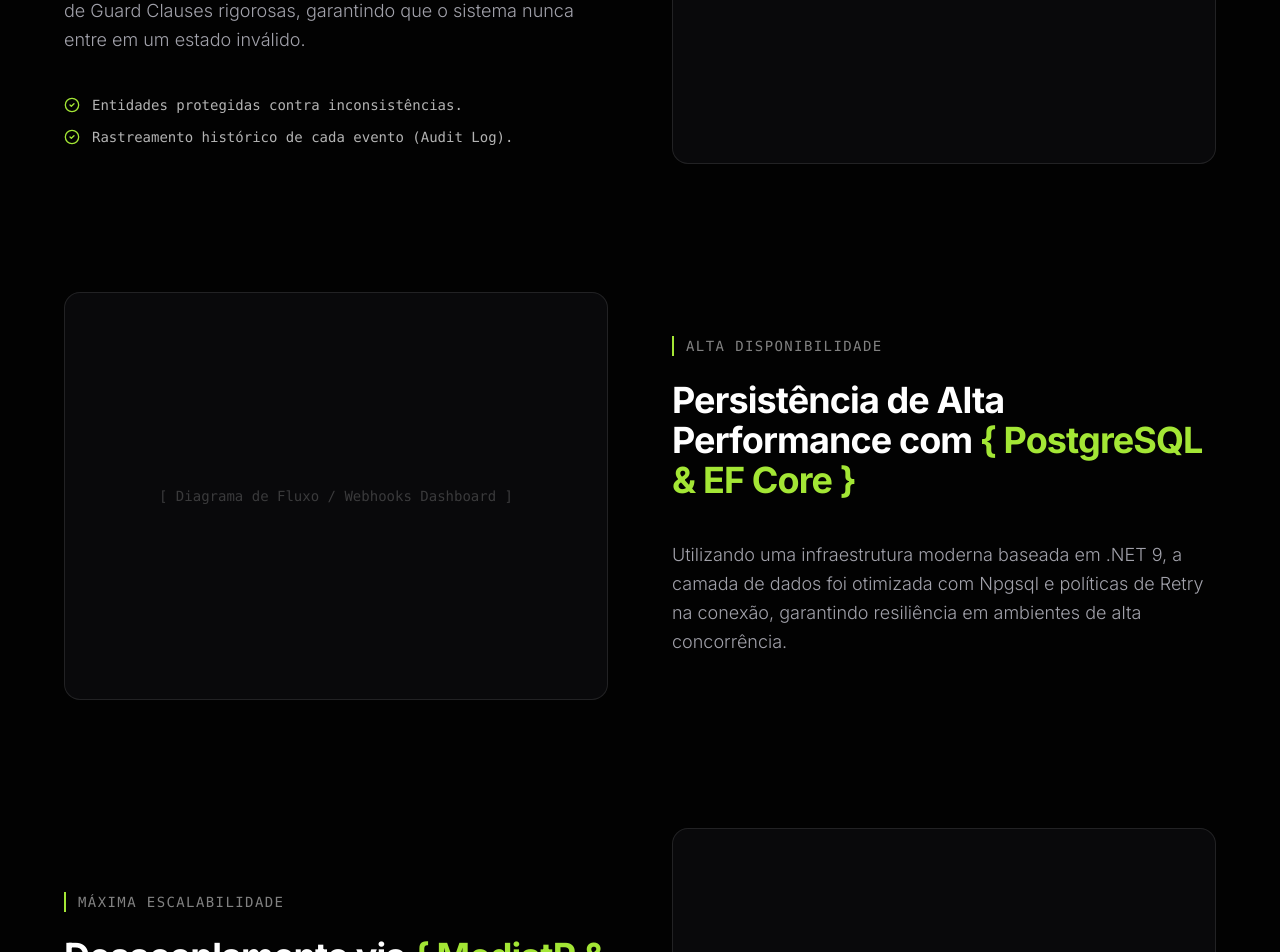
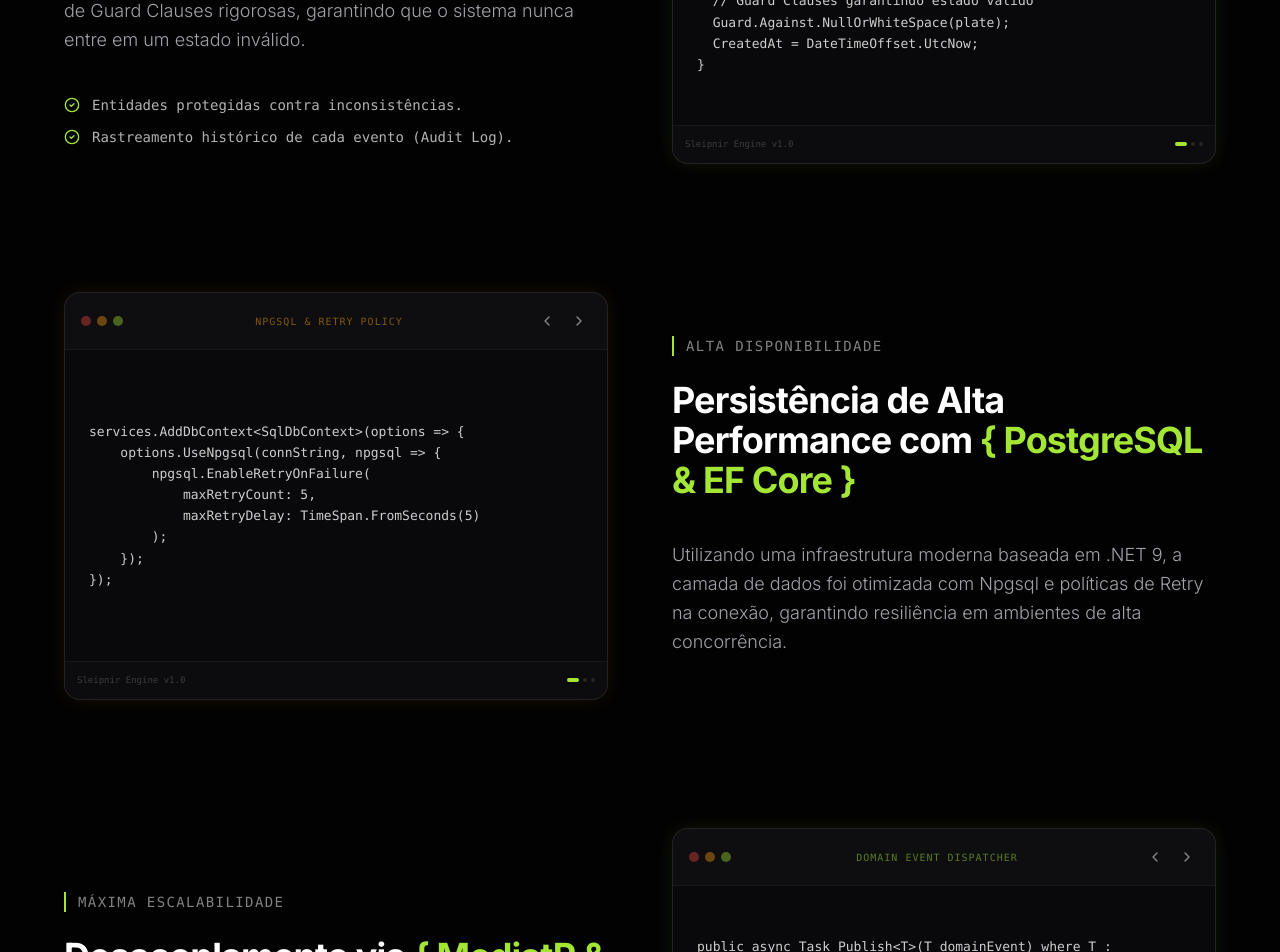
Before and after one commit to Gustavo-Resende/Portfolio, a Next.js app: page /projects/sleipnir in a window 1280 px wide. Shown: the part 2200-3152 px from the top of the page. Built offline with nearby package versions, Linux system fonts and the light colour scheme.

Commit message:
feat: Replace project screenshots with interactive CodeCarousels featuring real system logic

```diff
--- a/src/app/projects/sleipnir/page.tsx
+++ b/src/app/projects/sleipnir/page.tsx
@@ -1,8 +1,8 @@
 "use client";
 
 import { useState, useRef } from "react";
-import { motion, useScroll, useTransform } from "framer-motion";
-import { ArrowLeft, ExternalLink, Github, CheckCircle2, Calendar, Code2, Briefcase, Target, Lightbulb, AlertTriangle, Zap, Server, Activity, TrendingUp } from "lucide-react";
+import { motion, useScroll, useTransform, AnimatePresence } from "framer-motion";
+import { ArrowLeft, ExternalLink, Github, CheckCircle2, Calendar, Code2, Briefcase, Target, Lightbulb, AlertTriangle, Zap, Server, Activity, TrendingUp, ChevronLeft, ChevronRight } from "lucide-react";
 import Link from "next/link";
 import { useLanguage } from "@/i18n/LanguageContext";
 import { BackToTop } from "@/components/BackToTop";
@@ -143,19 +143,88 @@ export default function SleipnirProject() {
                 <li className="flex items-center gap-3 text-white/70"><CheckCircle2 className="text-lime-primary w-4 h-4" /> Rastreamento histórico de cada evento (Audit Log).</li>
               </ul>
             </div>
-            <div className="relative w-full aspect-square md:aspect-[4/3] rounded-2xl bg-[#09090b] border border-white/10 overflow-hidden order-1 lg:order-2 group">
-               <div className="absolute inset-0 flex items-center justify-center text-white/20 font-mono text-sm group-hover:scale-105 transition-transform duration-700">
-                  <span>[ Screenshot de Entidade / Código Clean Architecture ]</span>
-               </div>
+            <div className="relative w-full aspect-square md:aspect-[4/3] order-1 lg:order-2">
+               <CodeCarousel
+                 snippets={[
+                   {
+                     title: "Entity Constructor & Guard Clauses",
+                     code: `public Route(string plate, string origin, string destination)
+{
+  Plate = plate;
+  Origin = origin;
+  Destination = destination;
+
+  // Guard Clauses garantindo estado válido
+  Guard.Against.NullOrWhiteSpace(plate);
+  CreatedAt = DateTimeOffset.UtcNow;
+}`
+                   },
+                   {
+                     title: "Logic-Rich StartRoute",
+                     code: `public void StartRoute(DateTimeOffset estimatedEndAt, Tracking tracking)
+{
+    Guard.Against.InvalidInput(StartedAt, x => x == null, "Já iniciada");
+
+    StartedAt = tracking.EventAt;
+    EstimatedEndAt = estimatedEndAt;
+
+    AddTrackingHistory(tracking);
+}`
+                   },
+                   {
+                     title: "Tracking History Validation",
+                     code: `public void AddTrackingHistory(Tracking tracking)
+{
+    if (StartedAt.HasValue && tracking.EventAt < StartedAt.Value)
+    {
+        throw new ArgumentException("Data inválida.");
+    }
+    _tracking.Add(tracking);
+}`
+                   }
+
+                 ]}
+               />
             </div>
           </div>
 
           {/* Feature 2 (Imagem Esquerda, Texto Direita) */}
           <div className="grid grid-cols-1 lg:grid-cols-2 gap-16 items-center">
-             <div className="relative w-full aspect-square md:aspect-[4/3] rounded-2xl bg-[#09090b] border border-white/10 overflow-hidden group">
-               <div className="absolute inset-0 flex items-center justify-center text-white/20 font-mono text-sm group-hover:scale-105 transition-transform duration-700">
-                  <span>[ Diagrama de Fluxo / Webhooks Dashboard ]</span>
-               </div>
+             <div className="relative w-full aspect-square md:aspect-[4/3]">
+                <CodeCarousel
+                  color="amber"
+                  snippets={[
+                    {
+                      title: "Npgsql & Retry Policy",
+                      code: `services.AddDbContext<SqlDbContext>(options => {
+    options.UseNpgsql(connString, npgsql => {
+        npgsql.EnableRetryOnFailure(
+            maxRetryCount: 5,
+            maxRetryDelay: TimeSpan.FromSeconds(5)
+        );
+    });
+});`
+                    },
+                    {
+                      title: "Generic Repository Patterns",
+                      code: `public class EfRepository<T> : RepositoryBase<T>, IRepository<T>
+    where T : class, IAggregateRoot
+{
+    public EfRepository(SqlDbContext dbContext) : base(dbContext)
+    {
+    }
+}`
+                    },
+                    {
+                      title: "Specification Integration",
+                      code: `public async Task<T?> GetBySpecAsync(ISpecification<T> spec)
+{
+    return await ApplySpecification(spec).FirstOrDefaultAsync();
+}`
+                    }
+
+                  ]}
+                />
             </div>
             <div className="space-y-6">
               <span className="text-white/50 text-sm font-mono tracking-widest uppercase block mb-4 border-l-2 border-lime-primary pl-3">ALTA DISPONIBILIDADE</span>
@@ -179,10 +248,42 @@ export default function SleipnirProject() {
                 A aplicação utiliza padrões de mensageria internos para processar eventos de domínio de forma assíncrona, permitindo que novas funcionalidades (como notificações ou webhooks) sejam adicionadas sem alterar a lógica core da rota.
               </p>
             </div>
-            <div className="relative w-full aspect-square md:aspect-[4/3] rounded-2xl bg-[#09090b] border border-white/10 overflow-hidden order-1 lg:order-2 group">
-               <div className="absolute inset-0 flex items-center justify-center text-white/20 font-mono text-sm group-hover:scale-105 transition-transform duration-700">
-                  <span>[ Print do Grafana / Logs do Seq ]</span>
-               </div>
+            <div className="relative w-full aspect-square md:aspect-[4/3] order-1 lg:order-2">
+               <CodeCarousel
+                 color="lime"
+                 snippets={[
+                   {
+                     title: "Domain Event Dispatcher",
+                     code: `public async Task Publish<T>(T domainEvent) where T : IDomainEvent
+{
+    var handlers = _container.ResolveAll<IDomainEventHandler<T>>();
+    foreach (var handler in handlers)
+    {
+        await handler.Handle(domainEvent);
+    }
+}`
+                   },
+                   {
+                     title: "MediatR Injection Setup",
+                     code: `services.AddMediatR(cfg => {
+    cfg.RegisterServicesFromAssembly(typeof(Setup).Assembly);
+    cfg.AddOpenBehavior(typeof(LoggingBehavior<,>));
+    cfg.AddOpenBehavior(typeof(ValidationBehavior<,>));
+});`
+                   },
+                   {
+                     title: "Clean Domain Event Handler",
+                     code: `public class RouteStartedHandler : INotificationHandler<RouteStartedEvent>
+{
+    public async Task Handle(RouteStartedEvent notification, CancellationToken ct)
+    {
+        // Notificação assíncrona desacoplada
+    }
+}`
+                   }
+
+                 ]}
+               />
             </div>
           </div>
 
@@ -377,3 +478,63 @@ function JourneyAnimatedSection() {
     </div>
   )
 }
+function CodeCarousel({ snippets, color = "lime" }: { snippets: { title: string, code: string }[], color?: "lime" | "amber" | "red" }) {
+  const [index, setIndex] = useState(0);
+  const colorClass = color === "lime" ? "text-lime-primary border-lime-primary/30" : color === "amber" ? "text-amber-500 border-amber-500/30" : "text-red-500 border-red-500/30";
+  const glowClass = color === "lime" ? "shadow-[0_0_20px_rgba(163,230,53,0.1)]" : color === "amber" ? "shadow-[0_0_20px_rgba(245,158,11,0.1)]" : "shadow-[0_0_20px_rgba(239,68,68,0.1)]";
+
+  const next = () => setIndex((prev) => (prev + 1) % snippets.length);
+  const prev = () => setIndex((prev) => (prev - 1 + snippets.length) % snippets.length);
+
+  return (
+    <div className={`w-full h-full bg-[#09090b] rounded-2xl border border-white/10 overflow-hidden flex flex-col ${glowClass}`}>
+      {/* Header */}
+      <div className="p-4 border-b border-white/5 flex items-center justify-between bg-white/[0.02]">
+        <div className="flex gap-1.5">
+          <div className="w-2.5 h-2.5 rounded-full bg-red-500/40" />
+          <div className="w-2.5 h-2.5 rounded-full bg-amber-500/40" />
+          <div className="w-2.5 h-2.5 rounded-full bg-lime-primary/40" />
+        </div>
+        <span className={`text-[10px] font-mono uppercase tracking-widest opacity-50 ${colorClass}`}>
+          {snippets[index].title}
+        </span>
+        <div className="flex gap-2">
+          <button onClick={prev} className="p-1 hover:bg-white/5 rounded transition-colors opacity-50 hover:opacity-100">
+            <ChevronLeft className="w-4 h-4" />
+          </button>
+          <button onClick={next} className="p-1 hover:bg-white/5 rounded transition-colors opacity-50 hover:opacity-100">
+            <ChevronRight className="w-4 h-4" />
+          </button>
+        </div>
+      </div>
+
+      {/* Code Area */}
+      <div className="flex-1 p-6 relative overflow-hidden flex flex-col justify-center">
+        <AnimatePresence mode="wait">
+          <motion.div
+            key={index}
+            initial={{ opacity: 0, x: 20 }}
+            animate={{ opacity: 1, x: 0 }}
+            exit={{ opacity: 0, x: -20 }}
+            transition={{ duration: 0.3 }}
+            className="font-mono text-[13px] leading-relaxed text-white/80 whitespace-pre-wrap flex flex-col gap-4"
+          >
+            <code className="block">
+              {snippets[index].code}
+            </code>
+          </motion.div>
+        </AnimatePresence>
+      </div>
+
+      {/* Footer / Info */}
+      <div className="p-3 border-t border-white/5 bg-white/[0.01] flex justify-between items-center">
+         <span className="text-[9px] text-white/20 font-mono">Sleipnir Engine v1.0</span>
+         <div className="flex gap-1">
+            {snippets.map((_, i) => (
+              <div key={i} className={`w-1 h-1 rounded-full transition-all ${i === index ? "bg-lime-primary w-3" : "bg-white/10"}`} />
+            ))}
+         </div>
+      </div>
+    </div>
+  );
+}
```
